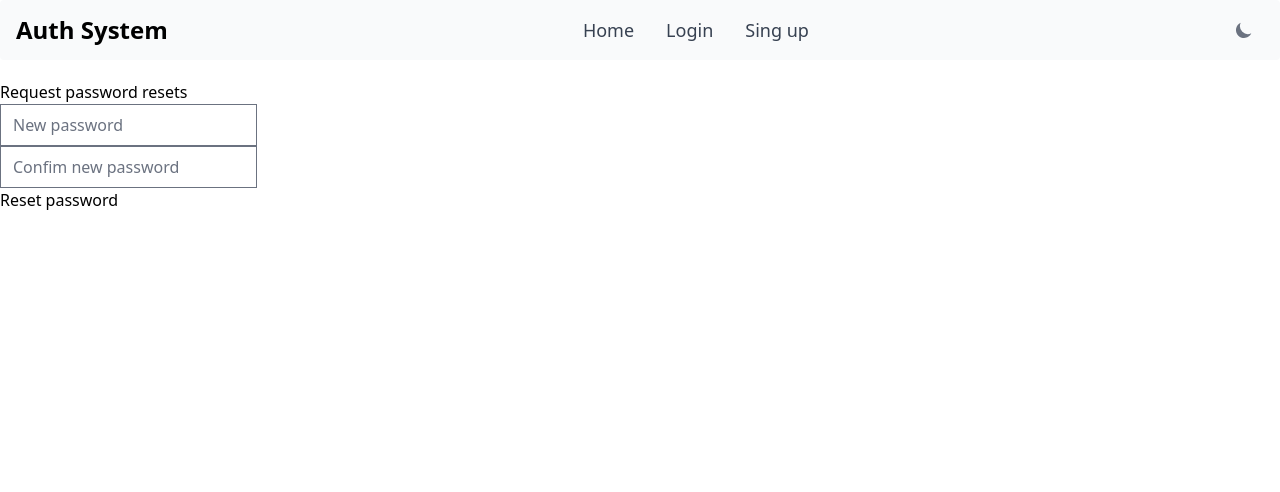
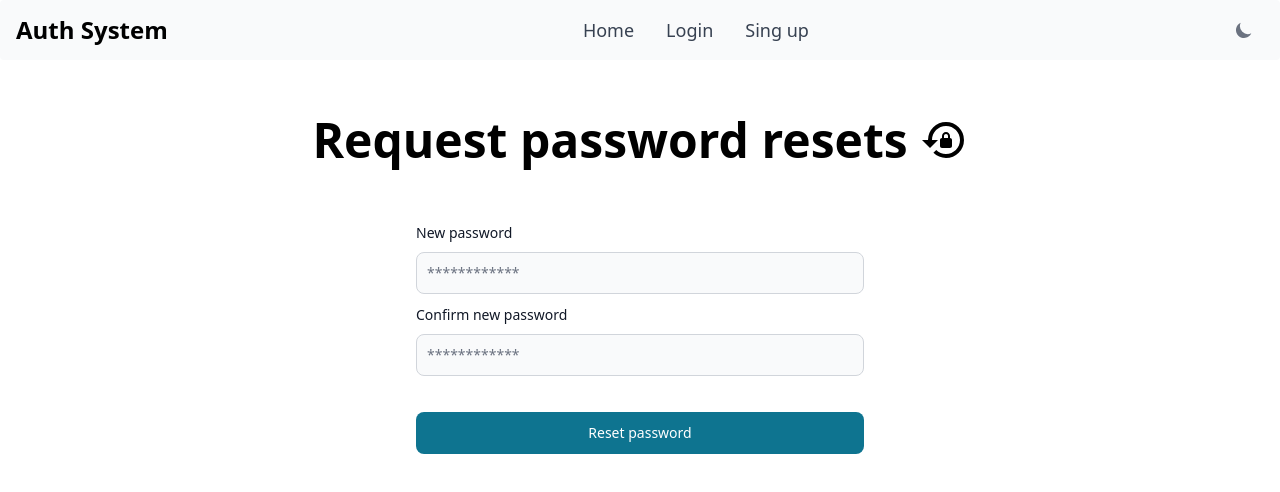
Before and after one commit to VictorZ94/auth_system, a React (Vite) app in the folder frontend/: page /password/reset/confirm/1/1 in a window 1280 px wide. Shown: the top 492 px of the page. Built offline with nearby package versions, Linux system fonts and the light colour scheme.

Commit message:
improve style. new pages, login logout view etc

```diff
--- a/frontend/index.html
+++ b/frontend/index.html
@@ -2,9 +2,9 @@
 <html lang="en">
   <head>
     <meta charset="UTF-8" />
-    <link rel="icon" type="image/svg+xml" href="/vite.svg" />
+    <link rel="icon" type="image/svg+xml" href="/user-icon.svg" />
     <meta name="viewport" content="width=device-width, initial-scale=1.0" />
-    <title>Vite + React</title>
+    <title>Auth system</title>
   </head>
   <body class="dark:bg-gray-900 dark:text-white">
     <div id="root"></div>
--- a/frontend/package.json
+++ b/frontend/package.json
@@ -17,6 +17,7 @@
     "react-dom": "^18.2.0",
     "react-icons": "^5.0.1",
     "react-router-dom": "^6.22.0",
+    "react-toastify": "^10.0.4",
     "redux": "^5.0.1"
   },
   "devDependencies": {
--- a/frontend/src/actions/auth.js
+++ b/frontend/src/actions/auth.js
@@ -108,6 +108,7 @@ const login = (email, password) => async (dispatch) => {
     });
 
     dispatch(load_user());
+    return res.status;
   } catch (err) {
     dispatch({
       type: LOGIN_FAIL,
@@ -146,7 +147,7 @@ export const signup =
     }
   };
 
-export const verify = (uid, token) => async (dispatch) => {
+export const activate = (uid, token) => async (dispatch) => {
   const config = {
     header: {
       "Content-Type": "application/json",
--- a/frontend/src/components/Navbar.jsx
+++ b/frontend/src/components/Navbar.jsx
@@ -36,7 +36,7 @@ const Navbar = ({ logout, isAuthenticated }) => {
   const authLinks = () => (
     <li>
       <a
-        href="#!"
+        href="/logout"
         className="text-lg block py-2 pr-4 pl-3 md:p-0 border-b border-gray-100 text-gray-700 hover:bg-gray-50 dark:border-gray-700 dark:text-gray-400 dark:hover:bg-gray-700 dark:hover:text-white md:border-0 md:hover:bg-transparent md:hover:text-cyan-700 md:dark:hover:bg-transparent md:dark:hover:text-white text-md"
       >
         Logout
--- a/frontend/src/main.jsx
+++ b/frontend/src/main.jsx
@@ -1,6 +1,7 @@
 import React from "react";
 import ReactDOM from "react-dom/client";
 import "./index.css";
+import "react-toastify/dist/ReactToastify.css";
 import { RouterProvider } from "react-router-dom";
 import { router } from "./routes/router.jsx";
 
--- a/frontend/src/pages/Activate.jsx
+++ b/frontend/src/pages/Activate.jsx
@@ -1,25 +1,29 @@
 import { connect } from "react-redux";
-import { verify } from "../actions/auth";
 import { useParams } from "react-router-dom";
-import { useState } from "react";
+import { Button } from "flowbite-react";
+import { FaCheckCircle } from "react-icons/fa";
+import { activate } from "../actions/auth";
 
-const Activate = ({ verify }) => {
-  const [verified, setVerified] = useState(false);
+const Activate = ({ activate }) => {
   const { uid, token } = useParams();
-  const handleOnSubmit = () => {
-    verify(uid, token);
-    setVerified(true);
+
+  const handleOnSubmit = (e) => {
+    e.preventDefault();
+    activate(uid, token);
   };
 
   return (
-    <div className="container mt-5">
-      <h1>Sing in</h1>
-      <p>Sign into your Account</p>
-      <form onSubmit={handleOnSubmit}>
-        <button className="btn btn-primary">Login</button>
+    <div className="mt-14 mx-auto max-w-md mb-5 text-center">
+      <h1 className="font-bold text-4xl flex justify-center">
+        <FaCheckCircle className="mr-3" />
+        Activate your account
+      </h1>
+      <p className="my-10">Please activate your Account</p>
+      <form onSubmit={handleOnSubmit} className="flex justify-center">
+        <Button size={"xl"}>ACTIVATE</Button>
       </form>
     </div>
   );
 };
 
-export default connect(null, { verify })(Activate);
+export default connect(null, { activate })(Activate);
--- a/frontend/src/pages/Login.jsx
+++ b/frontend/src/pages/Login.jsx
@@ -3,7 +3,8 @@ import { Link, useNavigate } from "react-router-dom";
 import { connect } from "react-redux";
 import login from "../actions/auth";
 import { Button, Label, TextInput } from "flowbite-react";
-import { FaUser } from "react-icons/fa";
+import { IoEnter } from "react-icons/io5";
+import { ToastContainer, toast } from "react-toastify";
 
 const Login = ({ login, isAuthenticated }) => {
   const [formData, setFormData] = useState({
@@ -18,11 +19,12 @@ const Login = ({ login, isAuthenticated }) => {
     setFormData({ ...formData, [e.target.name]: e.target.value });
   };
 
-  const handleOnSubmit = (e) => {
+  const handleOnSubmit = async (e) => {
     e.preventDefault();
 
-    login(email, password);
+    await login(email, password);
   };
+  // const notify = () => toast.error("Error logged!");
 
   if (isAuthenticated) {
     return navigate("/");
@@ -69,7 +71,7 @@ const Login = ({ login, isAuthenticated }) => {
   return (
     <div className="mt-14 mx-auto max-w-md mb-5">
       <h1 className="font-bold text-5xl flex justify-center">
-        <FaUser className="mr-3" />
+        <IoEnter className="mr-3" />
         Sing in
       </h1>
       <p className="my-10 text-center text-lg">Sign into your account</p>
@@ -84,6 +86,7 @@ const Login = ({ login, isAuthenticated }) => {
             placeholder="email@appsystem.com"
             name="email"
             value={email}
+            autoComplete="off"
             onChange={handleOnChange}
             required
           />
@@ -118,6 +121,9 @@ const Login = ({ login, isAuthenticated }) => {
           Reset password
         </Link>
       </p>
+      <div>
+        <ToastContainer position="bottom-right" draggable />
+      </div>
     </div>
   );
 };
--- a/frontend/src/pages/ResetPassword.jsx
+++ b/frontend/src/pages/ResetPassword.jsx
@@ -1,6 +1,7 @@
 import { useState } from "react";
 import { connect } from "react-redux";
 import { reset_password } from "../actions/auth";
+import { Button, Label, TextInput } from "flowbite-react";
 
 const ResetPassword = ({ reset_password }) => {
   const [formData, setFormData] = useState({
@@ -20,21 +21,30 @@ const ResetPassword = ({ reset_password }) => {
   };
 
   return (
-    <div className="container mt-5">
-      <h1>Request password resets</h1>
-      <form onSubmit={handleOnSubmit}>
-        <div className="form-group">
-          <input
-            className="form-control"
+    <div className="mt-14 mx-auto max-w-md mb-5">
+      <h1 className="font-bold text-5xl mb-10 flex justify-center">
+        Reset password
+      </h1>
+      <form className="flex max-w-md flex-col gap-4" onSubmit={handleOnSubmit}>
+        <div>
+          <div className="mb-2 block">
+            <Label htmlFor="email1" value="Your email" />
+          </div>
+          <TextInput
+            id="email1"
             type="email"
-            placeholder="email"
+            placeholder="email@appsystem.com"
             name="email"
             value={email}
+            autoComplete="off"
             onChange={handleOnChange}
             required
           />
         </div>
-        <button className="btn btn-primary">Reset password</button>
+
+        <Button type="submit" className="my-5">
+          Reset password
+        </Button>
       </form>
     </div>
   );
--- a/frontend/src/pages/ResetPasswordConfirm.jsx
+++ b/frontend/src/pages/ResetPasswordConfirm.jsx
@@ -2,12 +2,14 @@ import { useState } from "react";
 import { connect } from "react-redux";
 import { useParams } from "react-router-dom";
 import { reset_password_confirm } from "../actions/auth";
+import { Button, Label, TextInput } from "flowbite-react";
+import { MdLockReset } from "react-icons/md";
 
-const ResetPasswordConfirm = ({ match, reset_password_confirm }) => {
+const ResetPasswordConfirm = ({ reset_password_confirm }) => {
   const [requestSent, setRequestSent] = useState(false);
   const [formData, setFormData] = useState({
     new_password: "",
-    re_new_password: ""
+    re_new_password: "",
   });
   const { uid, token } = useParams();
 
@@ -24,34 +26,82 @@ const ResetPasswordConfirm = ({ match, reset_password_confirm }) => {
     setRequestSent(true);
   };
 
+  // return (
+  //   <div className="container mt-5">
+  //     <h1>Request password resets</h1>
+  //     <form onSubmit={handleOnSubmit}>
+  //       <div className="form-group">
+  //         <input
+  //           className="form-control"
+  //           type="password"
+  //           placeholder="New password"
+  //           name="new_password"
+  //           value={new_password}
+  //           onChange={handleOnChange}
+  //           required
+  //         />
+  //       </div>
+  //       <div className="form-group">
+  //         <input
+  //           className="form-control"
+  //           type="password"
+  //           placeholder="Confim new password"
+  //           name="re_new_password"
+  //           value={re_new_password}
+  //           onChange={handleOnChange}
+  //           required
+  //         />
+  //       </div>
+  //       <button className="btn btn-primary">Reset password</button>
+  //     </form>
+  //   </div>
+  // );
+
   return (
-    <div className="container mt-5">
-      <h1>Request password resets</h1>
-      <form onSubmit={handleOnSubmit}>
-        <div className="form-group">
-          <input
-            className="form-control"
+    <div className="mt-14">
+      <h1 className="font-bold text-5xl mb-10 flex justify-center">
+        Request password resets
+        <MdLockReset className="ml-3" />
+      </h1>
+      <div className="mt-14 mx-auto max-w-md mb-5">
+        <form
+          className="flex max-w-md flex-col gap-4"
+          onSubmit={handleOnSubmit}
+        >
+          <div>
+            <div className="mb-2 block">
+              <Label htmlFor="password1" value="New password" />
+            </div>
+            <TextInput
+              id="password1"
               type="password"
-            placeholder="New password"
-            name="new_password"
-            value={new_password}
+              placeholder="************"
+              autoComplete="off"
               onChange={handleOnChange}
+              name="re_new_password"
+              value={re_new_password}
+              required
+            />
+            <div className="my-2 block">
+              <Label htmlFor="password" value="Confirm new password" />
+            </div>
+            <TextInput
+              id="password"
+              type="password"
+              placeholder="************"
+              autoComplete="off"
+              onChange={handleOnChange}
+              name="re_new_password"
+              value={re_new_password}
               required
             />
           </div>
-        <div className="form-group">
-          <input
-            className="form-control"
-            type="password"
-            placeholder="Confim new password"
-            name="re_new_password"
-            value={re_new_password}
-            onChange={handleOnChange}
-            required
-          />
+
+          <Button type="submit" className="my-5">
+            Reset password
+          </Button>
+        </form>
       </div>
-        <button className="btn btn-primary">Reset password</button>
-      </form>
     </div>
   );
 };
--- a/frontend/src/pages/Signup.jsx
+++ b/frontend/src/pages/Signup.jsx
@@ -1,9 +1,11 @@
-import { useEffect, useState } from "react";
+import { useState } from "react";
 import { connect } from "react-redux";
 import { signup } from "../actions/auth";
 import { Link, useNavigate } from "react-router-dom";
-import { Button, Label, TextInput } from "flowbite-react";
+import { Button, Label, TextInput, Toast } from "flowbite-react";
 import { FaUser } from "react-icons/fa";
+import { HiCheck } from "react-icons/hi";
+import { ToastContainer, toast } from "react-toastify";
 
 const Signup = ({ signup, isAuthenticated }) => {
   const [accountCreated, setAccountcreated] = useState(false);
@@ -47,6 +49,9 @@ const Signup = ({ signup, isAuthenticated }) => {
   if (accountCreated) {
     return navigate("/login");
   }
+
+  const notify = () =>
+    toast.success("Account created successfully, check your email");
 
   // return (
   //   <div>
@@ -125,7 +130,7 @@ const Signup = ({ signup, isAuthenticated }) => {
       <form className="flex max-w-md flex-col gap-4" onSubmit={handleOnSubmit}>
         <div>
           <div className="mb-2 block">
-            <Label htmlFor="name" value="name" />
+            <Label htmlFor="name" value="Name" />
           </div>
           <TextInput
             id="name"
@@ -135,11 +140,12 @@ const Signup = ({ signup, isAuthenticated }) => {
             value={name}
             onChange={handleOnChange}
             required
+            autoComplete="off"
           />
         </div>
         <div>
           <div className="mb-2 block">
-            <Label htmlFor="email1" value="email" />
+            <Label htmlFor="email1" value="Email" />
           </div>
           <TextInput
             id="email1"
@@ -148,12 +154,13 @@ const Signup = ({ signup, isAuthenticated }) => {
             name="email"
             value={email}
             onChange={handleOnChange}
+            autoComplete="off"
             required
           />
         </div>
         <div>
           <div className="mb-2 block">
-            <Label htmlFor="password" value="password" />
+            <Label htmlFor="password" value="Password" />
           </div>
           <TextInput
             id="password"
@@ -167,7 +174,7 @@ const Signup = ({ signup, isAuthenticated }) => {
         </div>
         <div>
           <div className="mb-2 block">
-            <Label htmlFor="password1" value="password" />
+            <Label htmlFor="password1" value="Confirm password" />
           </div>
           <TextInput
             id="password1"
@@ -201,6 +208,10 @@ const Signup = ({ signup, isAuthenticated }) => {
           your email
         </div>
       )}
+      <div>
+        <button onClick={notify}>Notify!</button>
+        <ToastContainer position="bottom-right" draggable />
+      </div>
     </div>
   );
 };
--- a/frontend/src/routes/router.jsx
+++ b/frontend/src/routes/router.jsx
@@ -6,6 +6,7 @@ import ResetPassword from "../pages/ResetPassword";
 import ResetPasswordConfirm from "../pages/ResetPasswordConfirm";
 import Activate from "../pages/Activate";
 import Layout from "../hocs/Layout";
+import Logout from "../pages/Logout";
 
 export const router = createBrowserRouter([
   {
@@ -36,6 +37,10 @@ export const router = createBrowserRouter([
         path: "/activate/:uid/:token",
         element: <Activate />,
       },
+      {
+        path: "/logout",
+        element: <Logout />,
+      },
     ],
   },
 ]);
```
Also changed, not shown: frontend/src/pages/Logout.jsx (added, +15 -0 lines), frontend/public/user-icon.svg (added), 1 other file (tests, documents, lock files or other folders). Lines whose indentation alone changed are shown as unchanged.
